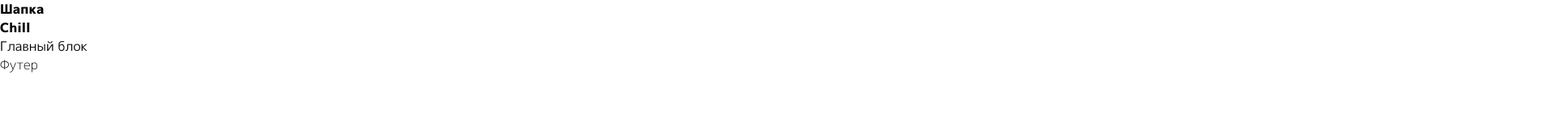
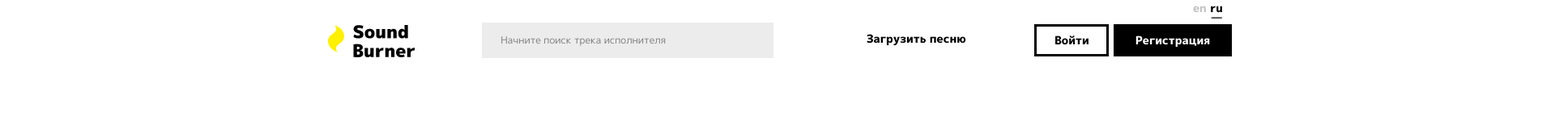
Before and after one commit to Glukovatij/Website_Sound-Burner, a plain HTML site: page index.html in a window 1280 px wide. Shown: the top 160 px of the page at 81% size, 1920 px wide, since content can reach past the window. Drawn offline with Linux system fonts and the light colour scheme.

Commit message:
The heading is ready (#1)

```diff
--- a/css/style.css
+++ b/css/style.css
@@ -6,13 +6,118 @@
 body{
 	font-family: "M PLUS 1p", serif;
 	color:#000000;
+	width:1920px;
+	height:2000px;
 }
 #heading{
+	background-color:#FFFFFF;
+	width:1920px;
+	height:90px;
+	position:fixed;
+}
+.logo{
+	width:106px;
+	height:38px;
+	position:fixed;
+	left:405px;
+	top:31px;
+}
+#logo-text{
+	width:75.5px;
+	height:38px;
+	position:fixed;
+	left:435.5px;
+	top:31px;
+}
+.search{
+	width:360px;
+	height:44px;
+	position:fixed;
+	left:595px;
+	top:28px;
+	background-color:#ECECEC;
+}
+.search > input{
+	width:216px;
+	height:22px;
+	position:fixed;
+	left:618.33px;
+	top:39px;
+	border:none;
+	background-color:#ECECEC;
+	color:#111010;
+	font-family:"M PLUS 1p", serif;
+	font-size:12px;
+}
+#upload-a-song{
+	width:124px;
+	height:25px;
+	position:fixed;
+	left:1070px;
+	top:37.5px;
+	color:#000000;
+	font-family:"M PLUS 1p", serif;
+	font-size:14px;
 	font-weight:bolder;
 }
-#main{
-	font-weight:normal;
+.buttons{
+	width:42px;
+	height:25px;
+	position:fixed;
+	left:1473px;
+	top:0px;
 }
-#footer{
-	font-weight:lighter;
+.buttons #log-in{
+	width:86px;
+	height:34px;
+	position:fixed;
+	left:1277.37px;
+	top:30px;
+	border:3px solid black;
+	font-family:"M PLUS 1p", serif;
+	font-size:14px;
+	font-weight:bolder;
+	text-align: center;
 }
+.buttons #sign-up{
+	width:140px;
+	height:34px;
+	position:fixed;
+	left:1375px;
+	top:30px;
+	border:3px solid black;
+	background: black;
+	color:#FFFFFF;
+	font-family:"M PLUS 1p", serif;
+	font-size:14px;
+	font-weight:bolder;
+	text-align: center;
+}
+.buttons_reglog{
+	position:relative;
+	top:7px;
+	font-family:"M PLUS 1p", serif;
+	font-size:14px;
+	font-weight:bolder;
+}
+.buttons #lang {
+	width:42px;
+	height:25px;
+	position:fixed;
+	left:1473px;
+	top:0px;
+	font-family:"M PLUS 1p", serif;
+	font-size:14px;
+	font-weight:bolder;
+}
+.buttons #lang #en{
+	color:#C4C4C4;
+}
+.buttons #rectangle{
+	width:14px;
+	height:2px;
+	position:fixed;
+	left:1495px;
+	top:20.7px;
+
+}
--- a/index.html
+++ b/index.html
@@ -12,14 +12,37 @@
 
 <body>
 	<div class="block" id="heading">
-		<p>Шапка</p>
-		<p>Chill</p>
+
+		<div class="logo">
+			<img src="img/Logo.png">
+			<div id="logo-text">
+				<img src="img/Logo-Sound.png">
+				<img src="img/Logo-Burner.png">
+			</div>
+		</div>
+
+		<div class="search">
+			<input type="text" placeholder="Начните поиск трека исполнителя">
+		</div>
+
+		<a id="upload-a-song">Загрузить песню</a>
+
+		<div class="buttons">
+			<p id="log-in"><span class="buttons_reglog">Войти</span></p>
+			<p id="sign-up"><span class="buttons_reglog">Регистрация</span></p>
+			<p id="lang"><span id="en">en</span> ru</p>
+			<img id="rectangle" src="img/Rectangle.png">
+
+		</div>
+
 	</div>
+
 	<div class="block" id="main">
-		<p>Главный блок</p>
+
 	</div>
+
 	<div class="block" id="footer">
-		<p>Футер</p>
+
 	</div>
 </body>
 
```
Also changed, not shown: img/Rectangle.png (added), img/en-ru.png (added).
